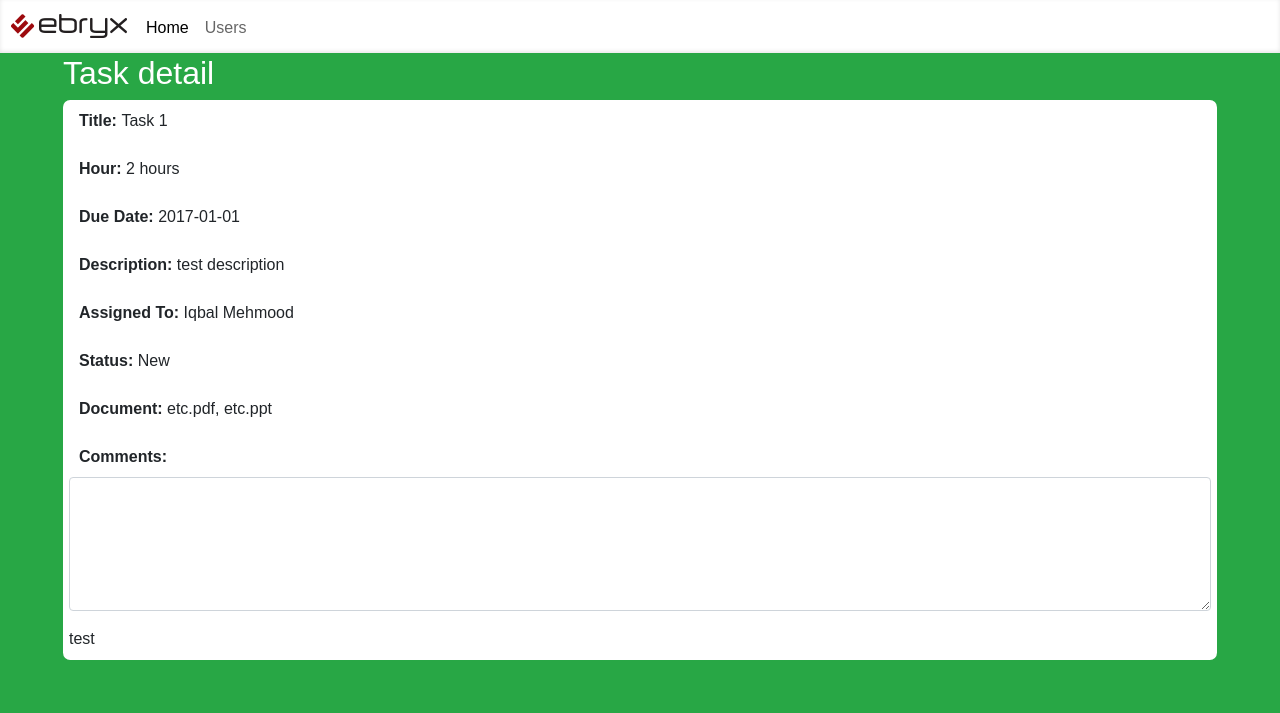
After one commit to mkashifaslam/frontend-dev, a web app: file task-detail.html in a window 1280 px wide. The commit adds this page. Shown: the top 713 px of the page. Run offline with its HTML, style and script files only (its server is not run), Linux system fonts and the light colour scheme; some libraries are stand-ins or nearby versions.

Commit message:
added the task detail page

```diff
--- a/add-project.html
+++ b/add-project.html
@@ -28,7 +28,8 @@
 <div class="container-fluid">
 	<div class="content-container">
 		<div><h2 class="heading">Add Project</h2></div>
-		<form class="add-form">
+		<div class="add-form">
+		<form>
 		    <div class="form-group">
 		     	<label for="title">Title</label>
 		   		<input type="text" class="form-control" id="title" placeholder="Project name">
@@ -65,6 +66,7 @@
 		    </div>
 		    <div class="clearfix"></div>
 	  	</form>
+	  </div>
   	</div>
 </div>
 </body>
--- a/add-task.html
+++ b/add-task.html
@@ -28,7 +28,8 @@
 <div class="container-fluid">
 	<div class="content-container table-responsive">
 		<div><h2 class="heading">Add task</h2></div>
-		<form class="add-form">
+		<div class="add-form">
+			<form>
 			    <div class="form-group">
 			     	<label for="title">Title</label>
 			   		<input type="text" class="form-control" id="title" placeholder="Task name">
@@ -77,5 +78,6 @@
 		  	</form>
 		  </div>
   	</div>
+</div>
 </body>
 </html>
--- a/css/style.css
+++ b/css/style.css
@@ -77,6 +77,14 @@ body { font-family: Arial; padding: 3rem;}
 	padding: 9px 6px;
 }
 
+.content-container .add-form .detail {
+
+}
+
+.content-container .add-form .heading {
+	font-weight: bold;
+	padding-left: 10px;
+}
 .content-container .add-form .form-control-file {
 	margin-bottom: 5px;
 }
--- /dev/null
+++ b/task-detail.html
@@ -0,0 +1,72 @@
+<!DOCTYPE html>
+<html lang="en">
+<head>
+	<meta charset="utf-8">
+	<meta http-equiv="X-UA-Compatible" content="IE=edge">
+	<meta name="viewport" content="width=device-width, initial-scale=1, shrink-to-fit=no">
+	<!-- The above 3 meta tags *must* come first in the head; any other head content must come *after* these tags -->
+	<meta name="description" content="">
+	<meta name="author" conten="">
+	<link rel="icon" href="../../favicon.ico">
+	<title>Task Detail</title>
+	<!-- Bootstrap core CSS -->
+	<link href="node_modules/bootstrap/dist/css/bootstrap.min.css" rel="stylesheet" />
+	<link href="node_modules/font-awesome/css/font-awesome.css" rel="stylesheet" type="text/css" />
+	<!-- Custom styles for this template-->
+	<link href="css/style.css" rel="stylesheet" />
+</head>
+
+<body class="bg-success">
+<div class="nav-masthead bg-white fixed-top">
+        <nav class="nav">
+          <span class="brand-logo"><img src="images/ebryx-logo.png" width="118" height="27" alt="Ebryx" title="Ebryx" /></span>
+          <a class="nav-link active" href="home.html">Home</a>
+          <a class="nav-link" href="users.html">Users</a>
+        </nav>
+    </div>
+
+<div class="container-fluid">
+	<div class="content-container table-responsive">
+		<div><h2 class="heading">Task detail</h2></div>
+		<div class="add-form">
+		<form>
+		    <div class="form-group">
+		     	<label class="heading">Title: </label>
+		   		<label class="detail">Task 1</label>
+		    </div>
+			<div class="form-group">
+				<label class="heading">Hour: </label>
+				<label class="detail">2 hours</label>
+		    </div>
+		    <div class="form-group">
+				<label class="heading">Due Date: </label>
+				<label class="detail">2017-01-01</label>
+		    </div>
+		 	<div class="form-group">
+		   		<label class="heading">Description: </label>
+		   		<label class="detail">test description</label>
+		    </div>
+		    <div class="form-group">
+		     <label class="heading">Assigned To: </label>
+		     <label class="detail">Iqbal Mehmood</label>
+			</div>
+		    <div class="form-group">
+				<label class="heading">Status: </label>
+				<label class="detail">New</label>
+		    </div>
+		    <div class="form-group documents">
+		        <label class="heading">Document: </label>
+		        <label class="detail">etc.pdf, etc.ppt</label>
+		    </div>
+  			<div class="form-group">
+		   		<label class="heading">Comments: </label>
+				<textarea class="form-control" id="comments" name="comments" rows="5"></textarea>
+			</div>
+		</form>
+		<div>test</div>
+		</div>
+	  	</div>
+  	</div>
+</div>
+</body>
+</html>
```
Lines whose indentation alone changed are shown as unchanged.
